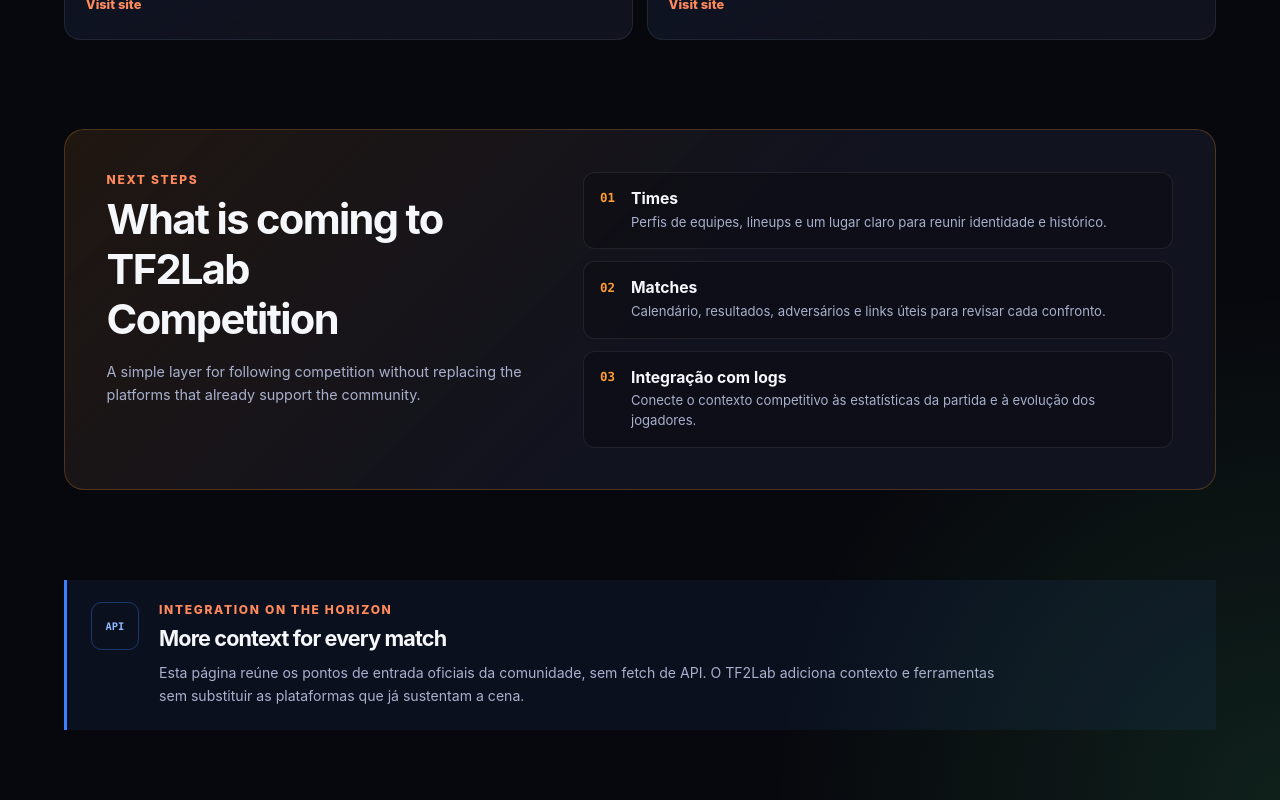
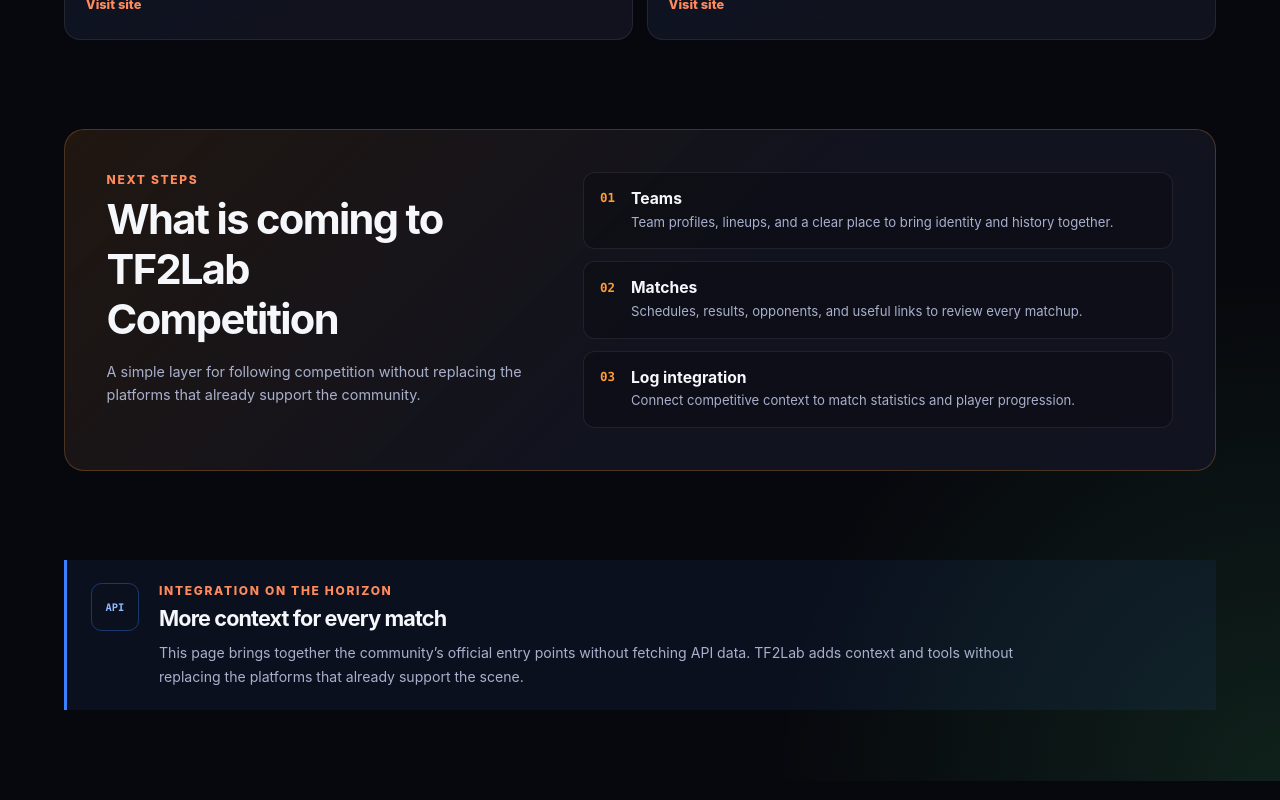
Before and after one commit to thiagocanali/tf2lab, a Nuxt app: page /competition in a window 1280 px wide. Shown: the part 1714-2514 px from the top of the page. Built offline with nearby package versions, Linux system fonts and the light colour scheme.

Commit message:
Complete English and Portuguese page localization

```diff
--- a/app/pages/academy.vue
+++ b/app/pages/academy.vue
@@ -12,7 +12,7 @@
         </div>
       </div>
 
-      <aside class="hero-note" aria-label="Ciclo de treino">
+      <aside class="hero-note" :aria-label="copy.cycle">
         <span class="note-label">{{ copy.cycle }}</span>
         <strong>{{ copy.cycleStrong }}</strong>
         <div class="cycle-line" aria-hidden="true">
@@ -114,19 +114,29 @@ const classes = computed(() => [
   { name: 'Scout', short: 'SC', tone: 'red', focus: isPortuguese.value ? 'Movimento, mira e pressão' : 'Movement, aim, and pressure' }, { name: 'Soldier', short: 'SO', tone: 'orange', focus: isPortuguese.value ? 'Aberturas, dano e controle' : 'Openings, damage, and control' }, { name: 'Pyro', short: 'PY', tone: 'red', focus: isPortuguese.value ? 'Proteção e espaço' : 'Protection and space' }, { name: 'Demoman', short: 'DE', tone: 'blue', focus: isPortuguese.value ? 'Spam, traps e ritmo' : 'Spam, traps, and tempo' }, { name: 'Heavy', short: 'HE', tone: 'orange', focus: isPortuguese.value ? 'Sobrevivência e presença' : 'Survival and presence' }, { name: 'Engineer', short: 'EN', tone: 'blue', focus: isPortuguese.value ? 'Posicionamento e suporte' : 'Positioning and support' }, { name: 'Medic', short: 'ME', tone: 'blue', focus: isPortuguese.value ? 'Über, rotas e leitura' : 'Über, routes, and reads' }, { name: 'Sniper', short: 'SN', tone: 'orange', focus: isPortuguese.value ? 'Ângulos e impacto' : 'Angles and impact' }, { name: 'Spy', short: 'SP', tone: 'red', focus: isPortuguese.value ? 'Informação e timing' : 'Information and timing' }
 ])
 
-const resources = [
+  const resources = computed(() => isPortuguese.value ? [
   { name: 'logs.tf', description: 'Estatísticas detalhadas de partidas', url: 'https://logs.tf' },
   { name: 'demos.tf', description: 'Demos e histórico de partidas', url: 'https://demos.tf' },
   { name: 'trends.tf', description: 'Tendências e histórico ampliado', url: 'https://trends.tf' },
-  { name: 'MGE.tf', description: 'Treino de aim e duelo 1v1 na South America', url: 'https://mge.tf/', featured: true }
-]
+  { name: 'MGE.tf', description: 'Treino de mira e duelo 1v1 na América do Sul', url: 'https://mge.tf/', featured: true }
+] : [
+  { name: 'logs.tf', description: 'Detailed match statistics', url: 'https://logs.tf' },
+  { name: 'demos.tf', description: 'Demos and match history', url: 'https://demos.tf' },
+  { name: 'trends.tf', description: 'Extended trends and history', url: 'https://trends.tf' },
+  { name: 'MGE.tf', description: 'Aim practice and 1v1 duels in South America', url: 'https://mge.tf/', featured: true }
+])
 
-const tips = [
+const tips = computed(() => isPortuguese.value ? [
   { title: 'Defina uma métrica', description: 'Escolha dano, DPM, mortes ou cura. Uma métrica clara ajuda a separar progresso de variância.' },
   { title: 'Revise suas mortes', description: 'Anote as duas primeiras decisões que levaram à morte, não apenas o momento final.' },
   { title: 'Treine antes de jogar', description: 'Faça 10 minutos de mira, movimento ou surf antes de entrar em uma partida competitiva.' },
   { title: 'Compare blocos', description: 'Use pelo menos cinco logs para observar uma tendência. Um destaque não é ainda um padrão.' }
-]
+] : [
+  { title: 'Define one metric', description: 'Choose damage, DPM, deaths, or healing. One clear metric helps separate progress from variance.' },
+  { title: 'Review your deaths', description: 'Write down the first two decisions that led to the death, not only the final moment.' },
+  { title: 'Warm up before playing', description: 'Spend 10 minutes on aim, movement, or surf before joining a competitive match.' },
+  { title: 'Compare blocks', description: 'Use at least five logs to spot a trend. One standout game is not yet a pattern.' }
+])
 </script>
 
 <style scoped>
--- a/app/pages/competition.vue
+++ b/app/pages/competition.vue
@@ -76,7 +76,7 @@
       <div>
         <p class="section-kicker">{{ copy.horizon }}</p>
         <h2 id="api-title">{{ copy.context }}</h2>
-        <p>Esta página reúne os pontos de entrada oficiais da comunidade, sem fetch de API. O TF2Lab adiciona contexto e ferramentas sem substituir as plataformas que já sustentam a cena.</p>
+        <p>{{ isPortuguese ? 'Esta página reúne os pontos de entrada oficiais da comunidade, sem buscar dados de API. O TF2Lab adiciona contexto e ferramentas sem substituir as plataformas que já sustentam a cena.' : 'This page brings together the community’s official entry points without fetching API data. TF2Lab adds context and tools without replacing the platforms that already support the scene.' }}</p>
       </div>
     </section>
   </main>
@@ -98,11 +98,15 @@ const internationalScene = [
   { name: 'RGL', mark: 'NA', description: isPortuguese.value ? 'Ligas, mixes e eventos para a cena norte-americana.' : 'Leagues, mixes, and events for the North American scene.', url: 'https://rgl.gg' }
 ]
 
-const roadmap = [
-  { title: 'Times', description: 'Perfis de equipes, lineups e um lugar claro para reunir identidade e histórico.' },
-  { title: 'Matches', description: 'Calendário, resultados, adversários e links úteis para revisar cada confronto.' },
+const roadmap = computed(() => isPortuguese.value ? [
+  { title: 'Times', description: 'Perfis de equipes, escalações e um lugar claro para reunir identidade e histórico.' },
+  { title: 'Partidas', description: 'Calendário, resultados, adversários e links úteis para revisar cada confronto.' },
   { title: 'Integração com logs', description: 'Conecte o contexto competitivo às estatísticas da partida e à evolução dos jogadores.' }
-]
+] : [
+  { title: 'Teams', description: 'Team profiles, lineups, and a clear place to bring identity and history together.' },
+  { title: 'Matches', description: 'Schedules, results, opponents, and useful links to review every matchup.' },
+  { title: 'Log integration', description: 'Connect competitive context to match statistics and player progression.' }
+])
 </script>
 
 <style scoped>
```
